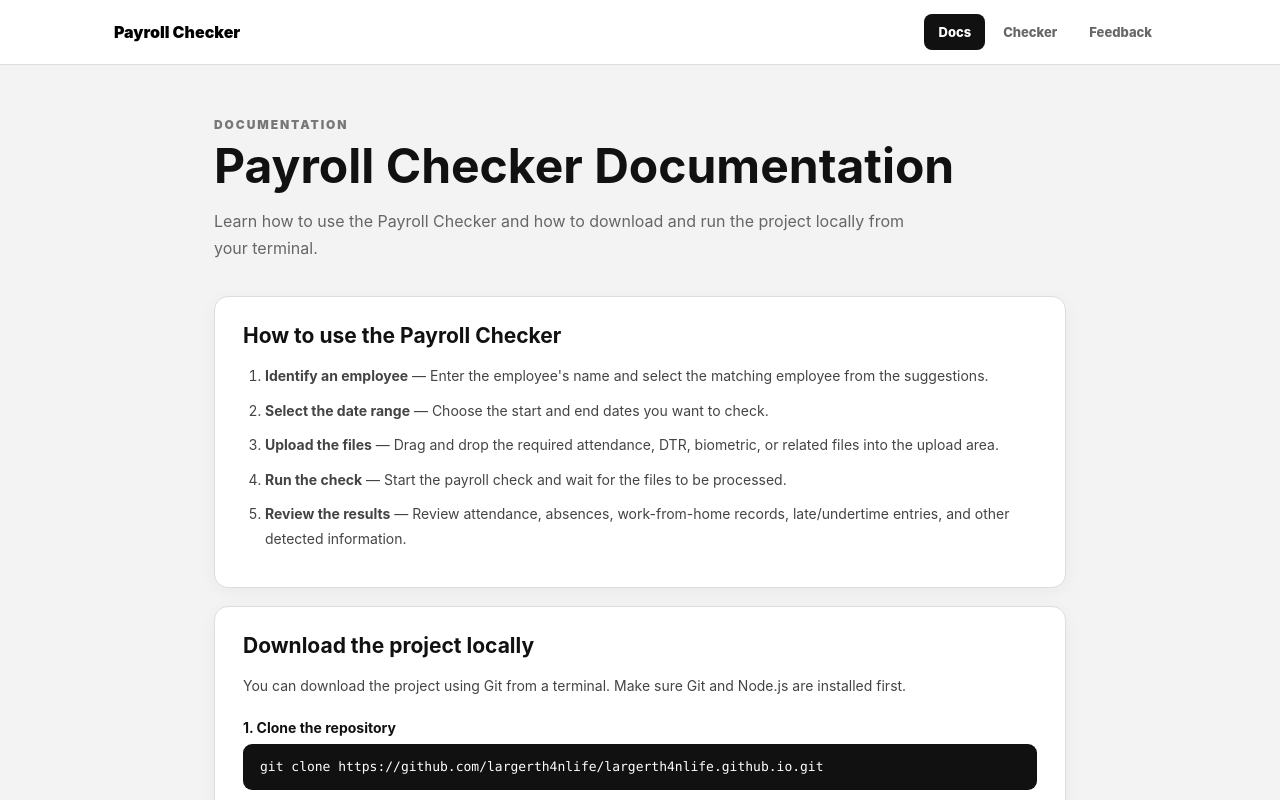
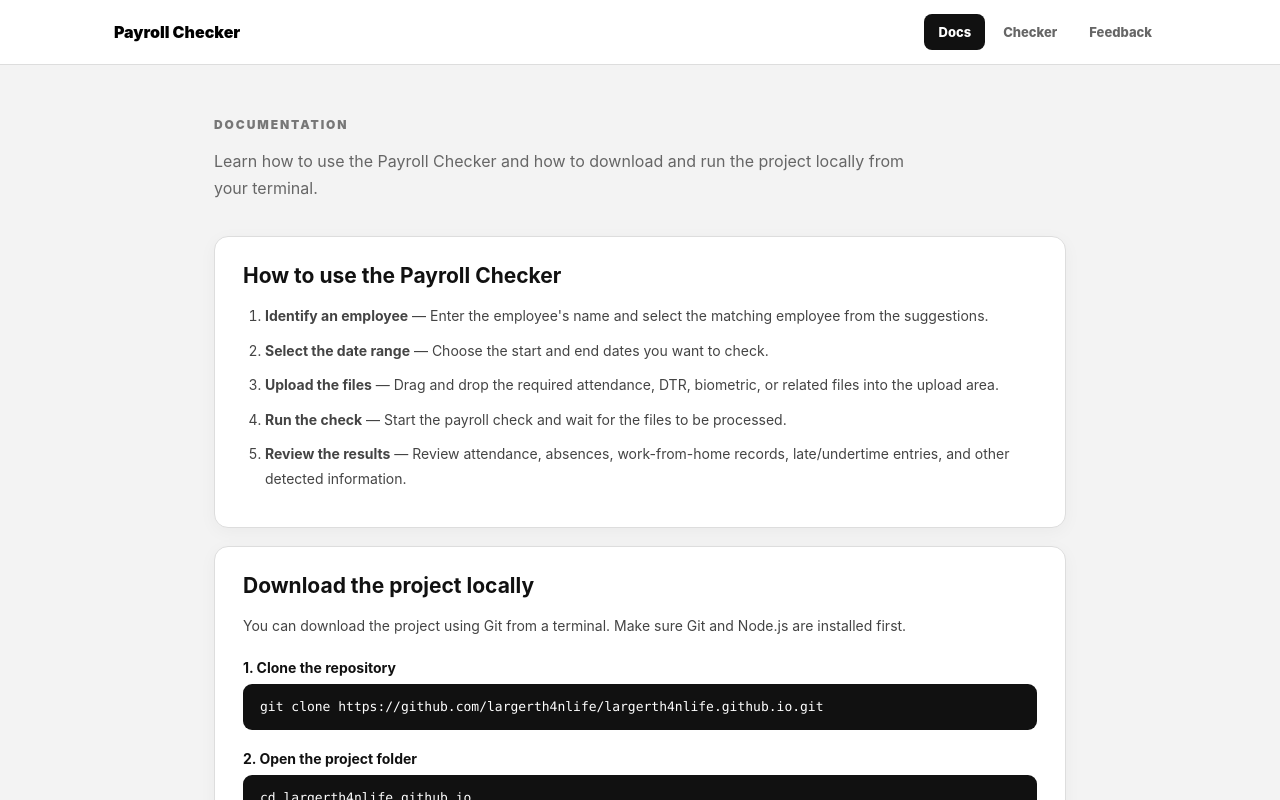
Before and after one commit to largerth4nlife/largerth4nlife.github.io, a React (Vite) app: page / in a window 1280 px wide. Shown: the top 800 px of the page. Built offline with nearby package versions, Linux system fonts and the light colour scheme.

Commit message:
Remove Payroll Checker Documentation header from Docs page

```diff
--- a/src/DocumentationPage.tsx
+++ b/src/DocumentationPage.tsx
@@ -1,5 +1,5 @@
 export function DocumentationPage(){
-  return <main className="docs-page"><div className="wrap docs-wrap"><div className="docs-kicker">DOCUMENTATION</div><h1>Payroll Checker Documentation</h1><p className="docs-lead">Learn how to use the Payroll Checker and how to download and run the project locally from your terminal.</p>
+  return <main className="docs-page"><div className="wrap docs-wrap"><div className="docs-kicker">DOCUMENTATION</div><p className="docs-lead">Learn how to use the Payroll Checker and how to download and run the project locally from your terminal.</p>
     <section className="docs-section"><h2>How to use the Payroll Checker</h2><ol><li><strong>Identify an employee</strong> — Enter the employee's name and select the matching employee from the suggestions.</li><li><strong>Select the date range</strong> — Choose the start and end dates you want to check.</li><li><strong>Upload the files</strong> — Drag and drop the required attendance, DTR, biometric, or related files into the upload area.</li><li><strong>Run the check</strong> — Start the payroll check and wait for the files to be processed.</li><li><strong>Review the results</strong> — Review attendance, absences, work-from-home records, late/undertime entries, and other detected information.</li></ol></section>
     <section className="docs-section"><h2>Download the project locally</h2><p>You can download the project using Git from a terminal. Make sure Git and Node.js are installed first.</p><div className="docs-step"><h3>1. Clone the repository</h3><pre><code>git clone https://github.com/largerth4nlife/largerth4nlife.github.io.git</code></pre></div><div className="docs-step"><h3>2. Open the project folder</h3><pre><code>cd largerth4nlife.github.io</code></pre></div><div className="docs-step"><h3>3. Install dependencies</h3><pre><code>npm install</code></pre></div><div className="docs-step"><h3>4. Start the local development server</h3><pre><code>npm run dev</code></pre><p>Vite will display the local address in your terminal. Open that address in your browser.</p></div></section>
     <section className="docs-section"><h2>Build the project</h2><p>To create a production build:</p><pre><code>npm run build</code></pre><p>The generated files will be placed in the project's <code>dist</code> directory.</p></section>
```
